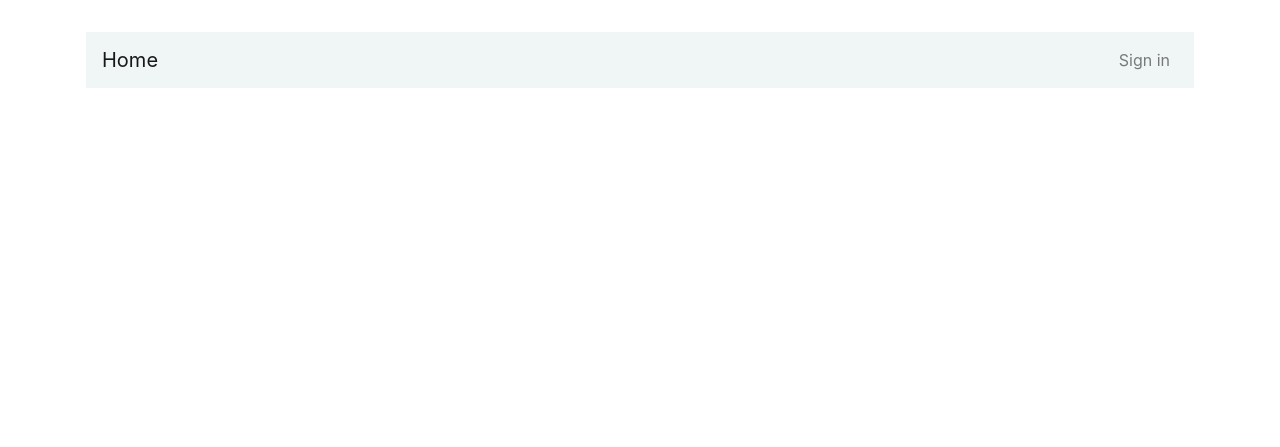
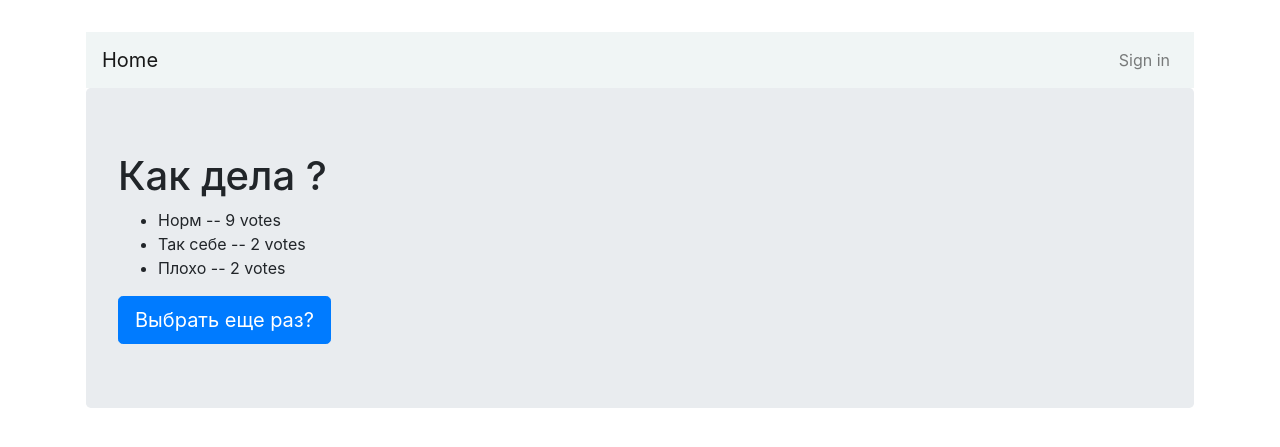
Before and after one commit to Nakamuroo/polls, a Django app: page /1/results/ in a window 1280 px wide. Shown: the top 447 px of the page. Run offline with Django 3.2, Linux system fonts and the light colour scheme; data comes from the database, SQL or seed files in the repository; both versions use the stored data as it was before the commit; some libraries are stand-ins or nearby versions.

Commit message:
add bootstrap

```diff
--- a/users/templates/polls/detail.html
+++ b/users/templates/polls/detail.html
@@ -1,5 +1,6 @@
 {% extends "users/base.html" %}
-<a href="{% url 'users-home' %}" class="nav-item nav-link">Home</a>
+{% block content %}
+<div class="jumbotron">
 <form action="{% url 'vote' question.id %}" method="post">
     {% csrf_token %}
     <fieldset>
@@ -14,3 +15,5 @@
     </fieldset>
 <input type="submit" value="Vote">
 </form>
+</div>
+{% endblock %}
--- a/users/templates/polls/index.html
+++ b/users/templates/polls/index.html
@@ -4,10 +4,9 @@
 {% if latest_question_list %}
 
 <div class="jumbotron">
-
         {% for question in latest_question_list %}
         <div class="card mb-5">
-            <img src="../../../media/default.jpg" class="card-img-top" alt="..." height="300px">
+            <img src="../../../media/1614636706_5-p-fon-gori-dlya-fotoshopa-7.jpg" class="card-img-top" alt="..." height="300px">
             <div class="card-body">
               <h5 class="card-title"><a href="{% url 'detail' question.id %}">{{question.question_text}}</a></h5>
               <p class="card-text">Это более широкая карточка с вспомогательным текстом ниже в качестве естественного перехода к дополнительному контенту. Этот контент немного длиннее.</p>
@@ -19,7 +18,6 @@
          <p>
              Нет вопросов!
          </p>
-
 </div>
 {% endif %}
 {% endblock %}
--- a/users/templates/polls/results.html
+++ b/users/templates/polls/results.html
@@ -1,9 +1,12 @@
 {% extends "users/base.html" %}
-<a href="{% url 'users-home' %}" class="nav-item nav-link">Home</a>
+{% block content %}
+<div class="jumbotron">
 <h1>{{ question.question_text }}</h1>
 <ul>
     {% for choice in question.choice_set.all %}
     <li>{{ choice.choice_text }} -- {{ choice.votes }} vote{{choice.votes|pluralize}}</li>
     {% endfor %}
 </ul>
-<a href="{% url 'detail'  question.id %}">выбрать еще раз? </a>
+<a class="btn btn-primary btn-lg" href="{% url 'detail'  question.id %}" role="button">Выбрать еще раз?</a>
+</div>
+{% endblock %}
--- a/users/templates/users/profile.html
+++ b/users/templates/users/profile.html
@@ -1,6 +1,7 @@
 {% extends "users/base.html" %}
 {% block title %}Profile Page{% endblock title %}
 {% block content %}
+
     <div class="row my-3 p-3">
         <img class="rounded-circle account-img" src="{{ user.profile.avatar.url }} " style="cursor: pointer; width: 100px; height: 100px;"/>
     </div>
@@ -39,7 +40,8 @@
             <br><br>
             <button type="submit" class="btn btn-dark btn-lg">Save Changes</button>
             <button type="reset" class="btn btn-dark btn-lg">Reset</button>
-            <a href="{% url 'user_delete' %}" class="profile_buttons">Удалить</a>
+            <a class="btn btn-dark btn-lg" href="{% url 'user_delete' %}" role="button">Delete</a>
         </form>
     </div>
+
 {% endblock content %}
```
Also changed, not shown: users/templates/users/user_deleted.html (+5 -3 lines), db.sqlite3, media/1614636706_5-p-fon-gori-dlya-fotoshopa-7.jpg (added), media/profile_images/j3X5ARySrNk_M081YE5.jpg (added).
